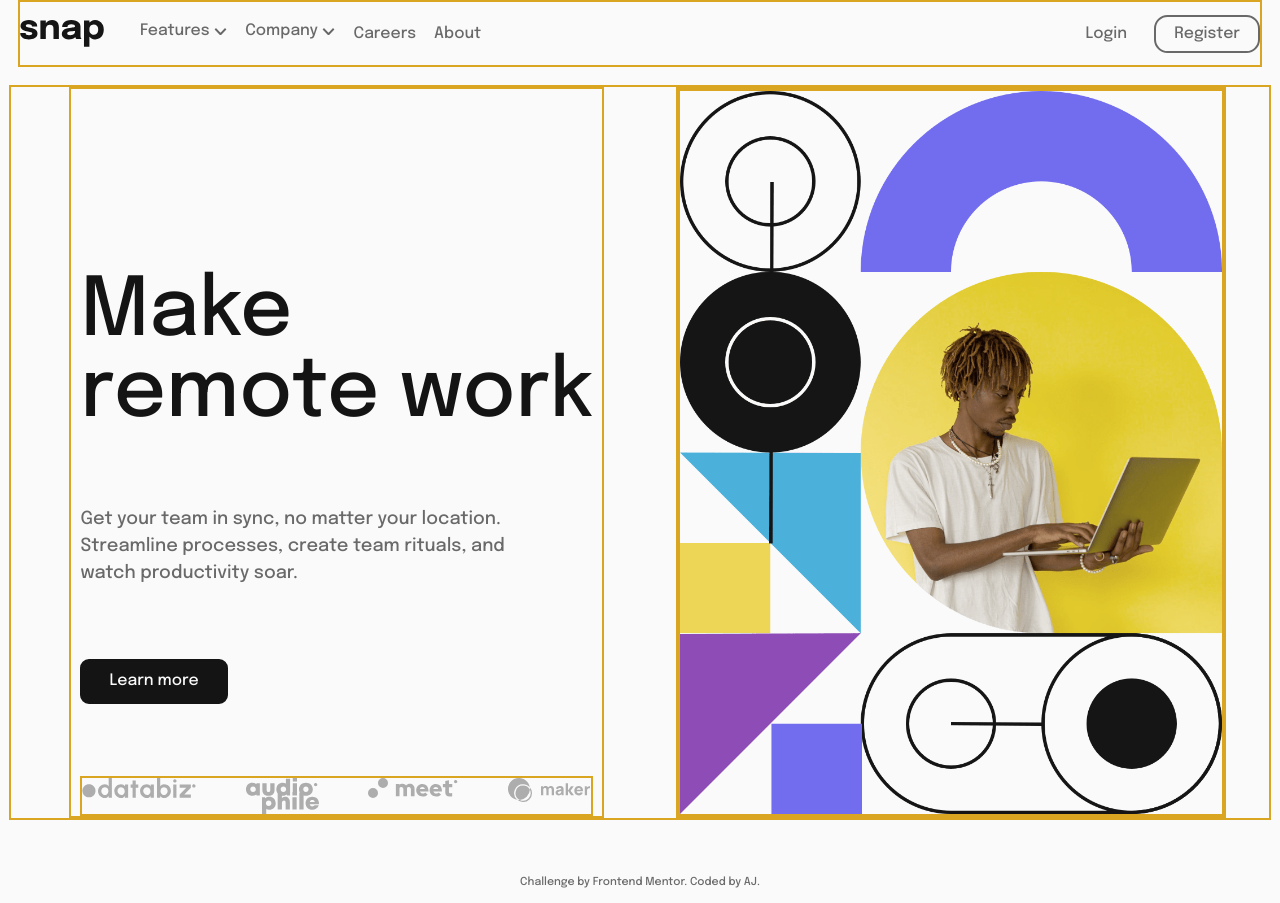
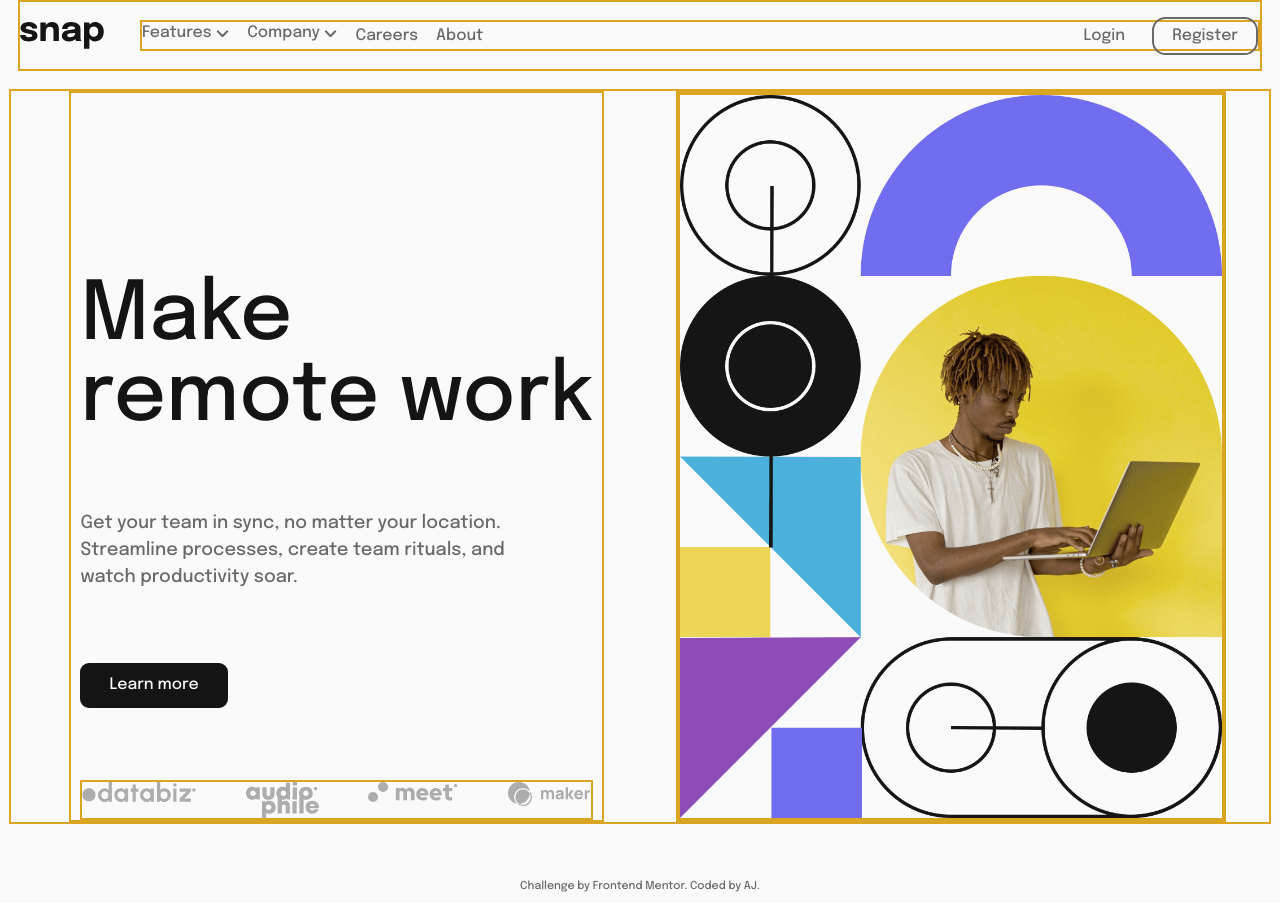
Before and after one commit to gtalin/front-end-mentor, a website: page intro-section-dropdown-nav/index.html in a window 1280 px wide. Drawn offline with Linux system fonts and the light colour scheme.

Commit message:
Add flex grow to make nav full width

```diff
--- a/intro-section-dropdown-nav/index.html
+++ b/intro-section-dropdown-nav/index.html
@@ -20,9 +20,10 @@
 </head>
 <body class="bg-neutral-white">
   <header class="debug py-4 mb-4 medium:mx-2 md:gap-16 lg:mx-4 desktop:max-w-screen-xl desktop:mx-auto">
-    <div class="flex justify-between">
-    <nav class="flex" role="navigation">
-  <a href="/" class="pr-8 inline-block" aria-label="snap home"><img src="./build/img/logo.svg" alt="snap" class="inline-block"></a>
+    <div class="flex items-center">
+
+      <a href="/" class="pr-8 " aria-label="snap home" ><img src="./build/img/logo.svg" alt="snap" class=""></a>
+      <nav class="debug flex grow justify-between" role="navigation">
         <ul class="flex">
           <li class="group text-neutral-gray transition mr-4 text-sm relative">
             <button class="peer hover:text-neutral-black">
@@ -52,12 +53,14 @@
           <li><a href="/" class="text-neutral-gray transition mr-4 text-sm hover:text-neutral-black focus:text-neutral-black">Careers</a></li>
           <li><a href="/" class="text-neutral-gray transition mr-4 text-sm hover:text-neutral-black focus:text-neutral-black">About</a></li>
         </ul>
-</nav>
 
         <ul class="flex">
           <li><a href="/" class="text-neutral-gray text-sm mr-6 hover:text-neutral-black focus:text-neutral-black">Login</a></li>
           <li><a href="/" class="text-neutral-gray border-neutral-gray text-sm transition hover:border-neutral-black hover:text-neutral-black focus:text-neutral-black border-2 rounded-xl px-4 py-2">Register</a></li>
         </ul>
+      </nav>
+
+
 </div>
   </header>
 
```
Also changed, not shown: intro-section-dropdown-nav/README.md, intro-section-dropdown-nav/build/style.css. Lines whose indentation alone changed are shown as unchanged.
